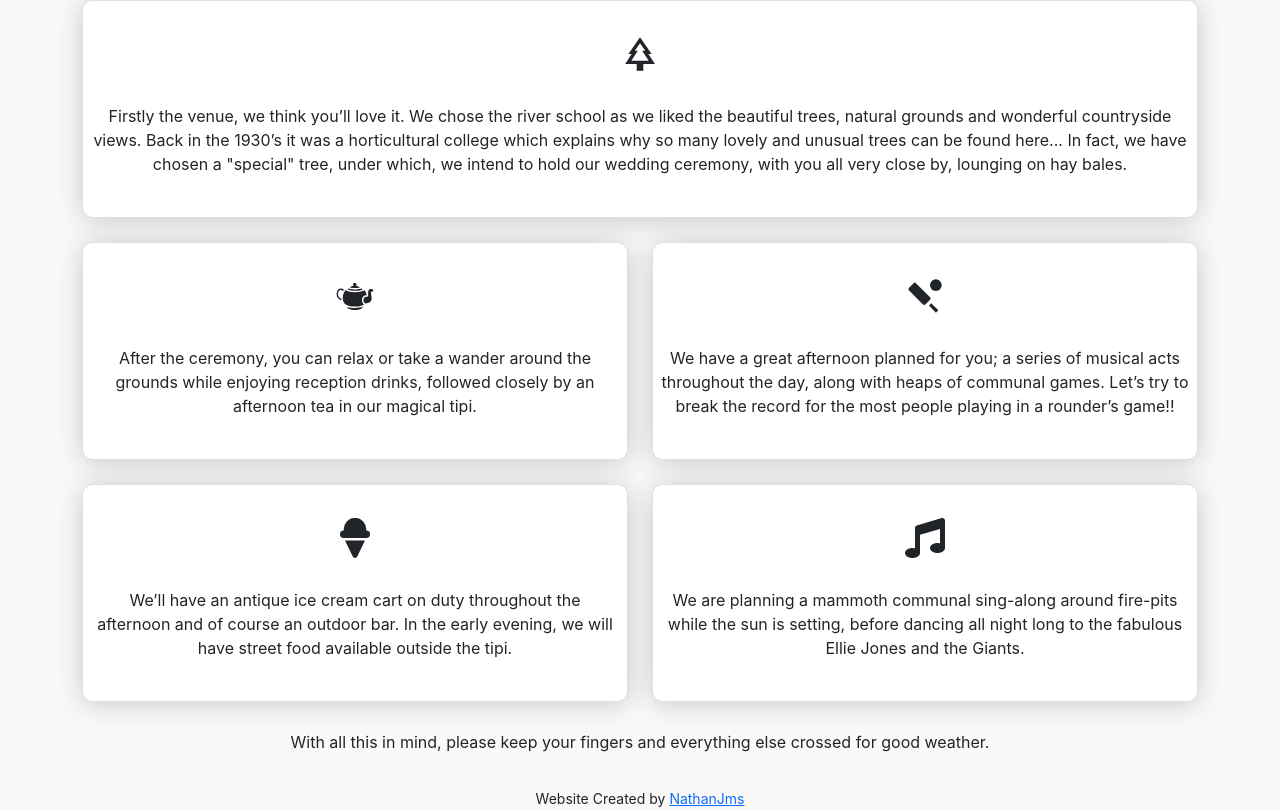
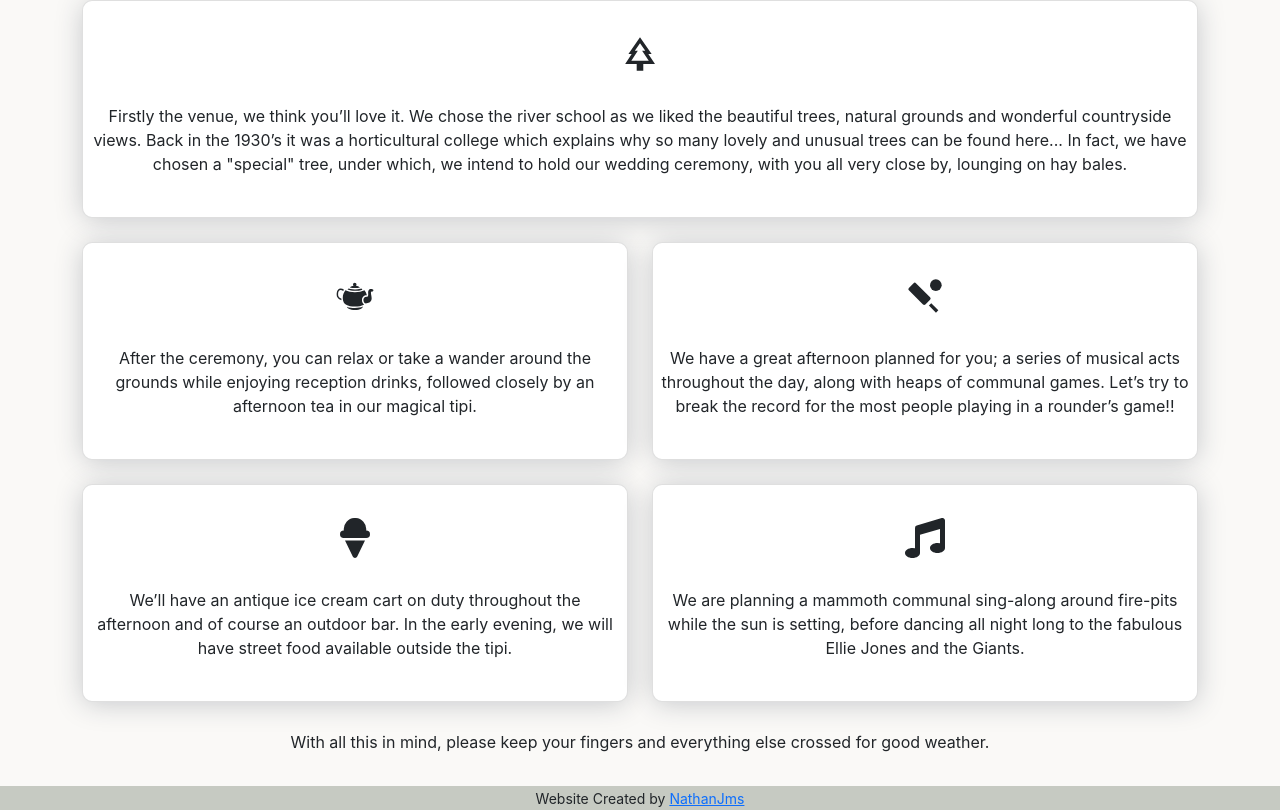
Before and after one commit to Nathanjms/jamesfest2022, a Next.js app: page / in a window 1280 px wide. Shown: the part 1109-1919 px from the top of the page. Built offline with nearby package versions, Linux system fonts and the light colour scheme.

Commit message:
FooterAlt colour

```diff
--- a/pages/index.js
+++ b/pages/index.js
@@ -9,7 +9,7 @@ import { MdOutlinePark, MdSportsCricket } from "react-icons/md";
 const weddingDate = new Date(1657926000000);
 export default function Home() {
   return (
-    <DefaultLayout>
+    <DefaultLayout footerAlt={true}>
       <section id="intro" className="section intro">
         <div className="container text-center">
           <div className="row">
```
